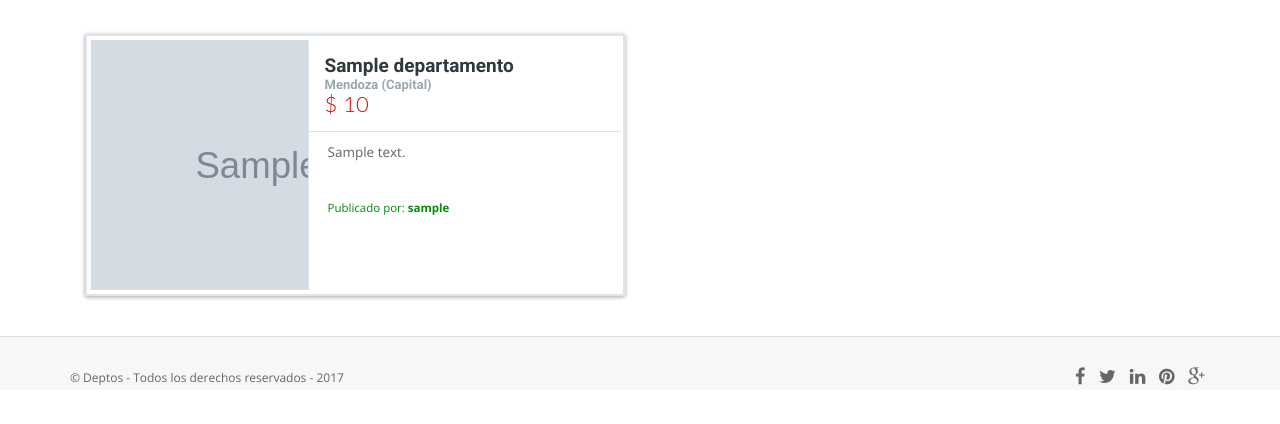
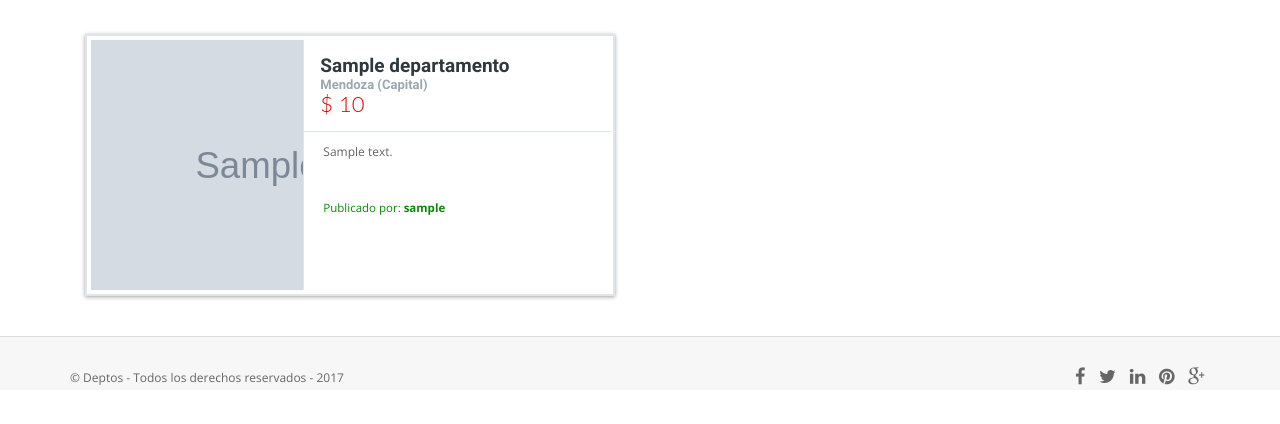
Before and after one commit to acs-um/deptos, a Django app: page / in a window 1280 px wide. Shown: the part 163-587 px from the top of the page. Run offline with Django 3.2, Linux system fonts and the light colour scheme; tables that the repository leaves empty hold one stand-in row (values such as "Sample post"); grey boxes marked "Sample" are stand-in pictures; some libraries are stand-ins or nearby versions.

Commit message:
se modificó vista y estilo de lista_alquiler para muestra ordenad de items

```diff
--- a/deptos/static/css/lista_alquileres.css
+++ b/deptos/static/css/lista_alquileres.css
@@ -8,6 +8,7 @@
     padding: 4px;
         -webkit-box-shadow: 0 1px 4px 0 rgba(0,0,0,0.37);
     box-shadow: 0 1px 4px 0 rgba(0,0,0,0.37);
+    width: 530px;
 }
 
 .product-content .carousel-control.left {
@@ -72,7 +73,7 @@
 }
 
 .product-content .description {
-    font-size: 13.5px;
+    font-size: 12.0px;
     line-height: 20px;
     padding: 10px 14px 16px 19px;
     background: #fff
--- a/deptos/templates/departamentos/lista_alquileres.html
+++ b/deptos/templates/departamentos/lista_alquileres.html
@@ -36,7 +36,7 @@
 						<span class="tag1"></span>
 				</div>
 				<div class="description">
-				<p>{{ alquiler.descripcion|truncatechars:190 }}</p>
+				<p>{{ alquiler.descripcion|truncatechars:130 }}</p>
 				</div>
         <div class="owner-post">
 					<p>Publicado por:<b> {{ alquiler.usuario.usuario.username }}</b></p>
```
